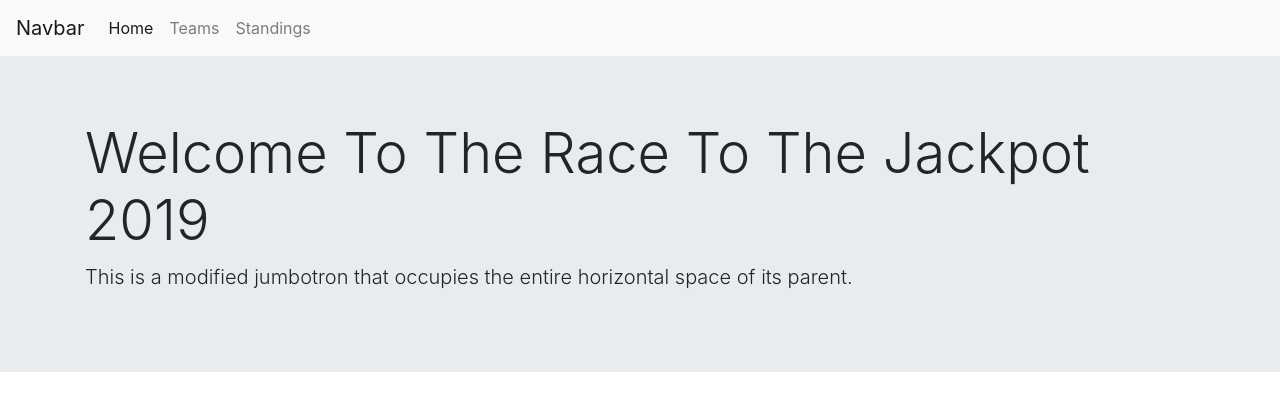
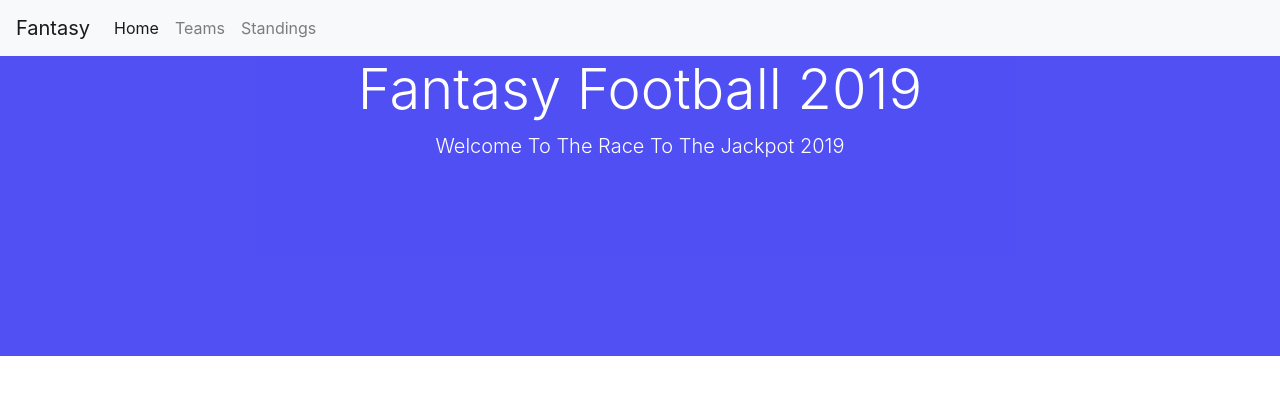
Before and after one commit to joeWebdev83/Fantasy-Football, a plain HTML site: page index.html in a window 1280 px wide. Drawn offline with nearby package versions, Linux system fonts and the light colour scheme.

```diff
--- a/assets/style.css
+++ b/assets/style.css
@@ -0,0 +1,10 @@
+.jumbotron{
+    width:100%;
+    height: 300px;
+    background-color:rgb(6, 6, 238);
+    padding:0px;
+    margin:0px;
+    opacity: 0.7;
+    text-align: center;
+    color: white;
+}
--- a/index.html
+++ b/index.html
@@ -6,12 +6,15 @@
     <meta http-equiv="X-UA-Compatible" content="ie=edge">
     <title>Fantasy Home</title>
     <link rel="stylesheet" href="https://stackpath.bootstrapcdn.com/bootstrap/4.3.1/css/bootstrap.min.css" integrity="sha384-ggOyR0iXCbMQv3Xipma34MD+dH/1fQ784/j6cY/iJTQUOhcWr7x9JvoRxT2MZw1T" crossorigin="anonymous">
+    <link rel="stylesheet" type="text/css" href="assets/style.css">
+
+
 </head>
 <body>
 
 
         <nav class="navbar navbar-expand-lg navbar-light bg-light">
-                <a class="navbar-brand" href="#">Navbar</a>
+                <a class="navbar-brand" href="#">Fantasy</a>
                 <button class="navbar-toggler" type="button" data-toggle="collapse" data-target="#navbarNav" aria-controls="navbarNav" aria-expanded="false" aria-label="Toggle navigation">
                   <span class="navbar-toggler-icon"></span>
                 </button>
@@ -35,9 +38,9 @@
 
         <div class="jumbotron jumbotron-fluid">
                 <div class="container">
-                  <h1 class="display-4">Welcome To The Race To The Jackpot 2019 </h1>
-                  <p class="lead">This is a modified jumbotron that occupies the entire horizontal space of its parent.</p>
-                </div>
+                  <h1 class="display-4">Fantasy Football 2019 </h1>
+                  <p class="lead">Welcome To The Race To The Jackpot 2019</p>
+                  </div>
               </div>
 
 </body>
```
Also changed, not shown: standings.html (+9 -0 lines).
